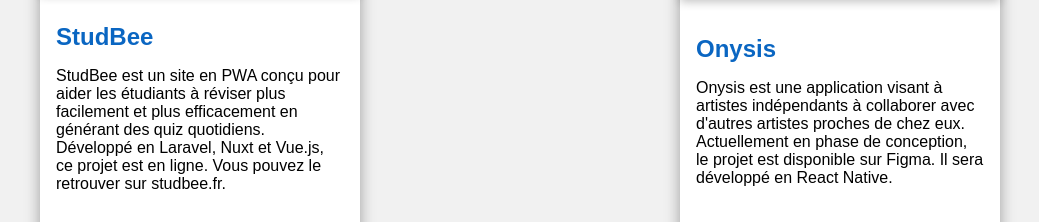
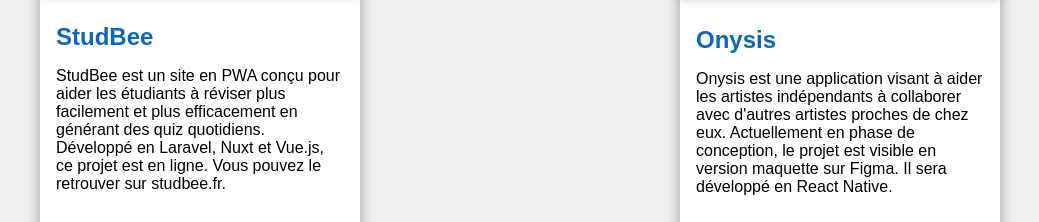
Before and after one commit to laelian-r/Portfolio, a plain HTML site: page index.html in a window 1280 px wide. Shown: the part 2267-2489 px from the top of the page, without its empty margins (120-1159 px from the left). Drawn offline with Linux system fonts and the light colour scheme.

Commit message:
Improve description of Onysis project for clarity and detail

```diff
--- a/index.html
+++ b/index.html
@@ -158,8 +158,8 @@
             <div class="details">
               <h3>Onysis</h3>
               <p>
-                Onysis est une application visant à artistes indépendants à collaborer avec d'autres artistes proches de chez eux.
-                Actuellement en phase de conception, le projet est disponible sur Figma.
+                Onysis est une application visant à aider les artistes indépendants à collaborer avec d'autres artistes proches de chez eux.
+                Actuellement en phase de conception, le projet est visible en version maquette sur Figma.
                 Il sera développé en React Native.
               </p>
             </div>
```
